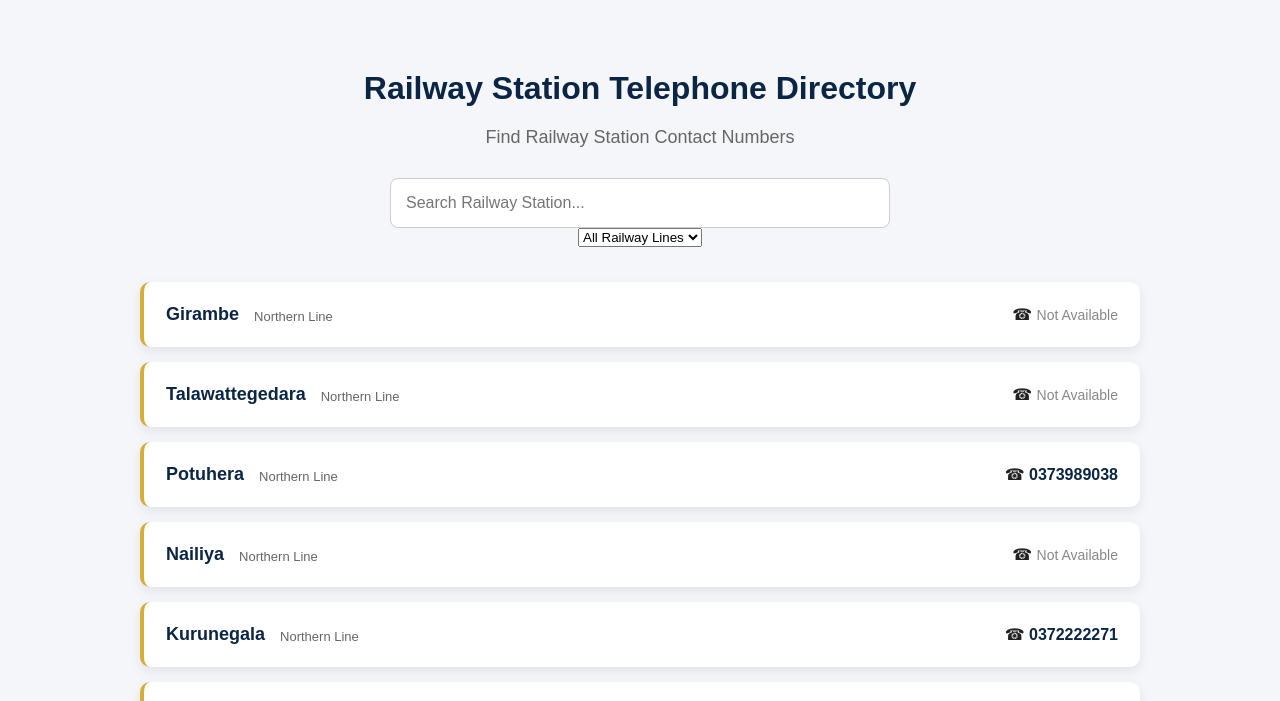
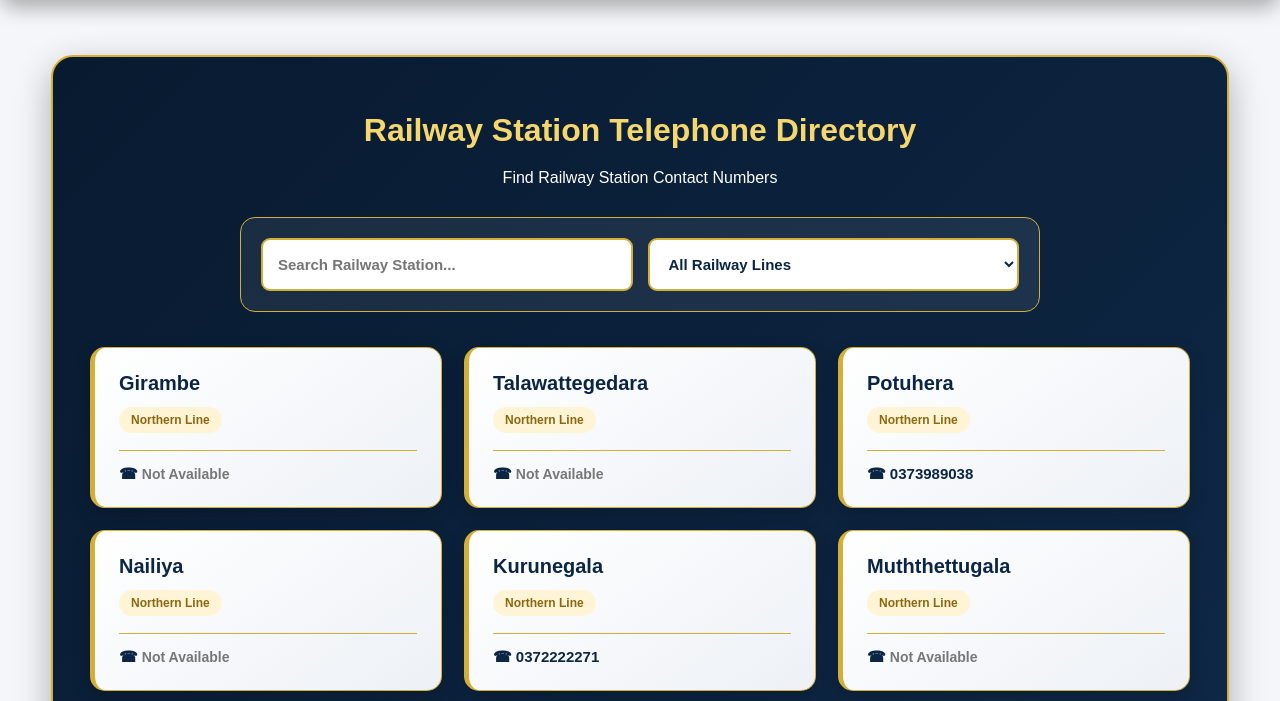
Before and after one commit to welingtonfernando91-ux/Sri-Lanka-Railways, a plain HTML site: page index.html in a window 1280 px wide. Shown: the part 3052-3753 px from the top of the page. Drawn offline with Linux system fonts and the light colour scheme.

Commit message:
Add files via upload

```diff
--- a/style.css
+++ b/style.css
@@ -940,73 +940,7 @@ box-shadow: 0 5px 12px rgba(0,0,0,0.2);
     box-shadow: 0 0 8px rgba(212,175,55,0.3);
 }
 
-#directoryResults {
-    max-width: 1000px;
-    margin: auto;
-}
-
-@media (max-width: 768px) {
-    .directory-section {
-        padding: 45px 15px;
-    }
-
-    .directory-section h2 {
-        font-size: 25px;
-    }
-}
-/* DIRECTORY STATION CARDS */
-
-.directory-card {
-    background: #ffffff;
-    padding: 22px;
-    border-radius: 10px;
-    margin-bottom: 15px;
-    display: flex;
-    justify-content: space-between;
-    align-items: center;
-    gap: 15px;
-    box-shadow: 0 4px 12px rgba(0,0,0,0.08);
-    text-align: left;
-    border-left: 4px solid #d4af37;
-}
-
-.directory-card h3 {
-    color: #0b2545;
-    font-size: 18px;
-    margin: 0;
-}
-
-.directory-card p {
-    color: #666;
-    font-size: 13px;
-    margin: 5px 0 0;
-}
-
-.directory-phone {
-    margin-left: auto;
-}
-
-.directory-phone a {
-    color: #0b2545;
-    font-weight: bold;
-    text-decoration: none;
-}
-
-.directory-phone a:hover {
-    color: #d4af37;
-}
-
-.directory-phone span {
-    color: #888;
-    font-size: 14px;
-}
-
-@media (max-width: 768px) {
-    .directory-card {
-        flex-direction: column;
-        align-items: flex-start;
-    }
-}
+
 #search-result h3 {
     color: #0b2545;
     font-size: 26px;
@@ -1722,3 +1656,210 @@ box-shadow: 0 5px 12px rgba(0,0,0,0.2);
     margin: 0 auto !important;
     box-sizing: border-box;
 }
+/* =====================================
+   SRI LANKA RAILWAYS
+   FINAL PREMIUM TELEPHONE DIRECTORY
+===================================== */
+
+.directory-section {
+    width: 92%;
+    max-width: 1250px;
+    margin: 55px auto;
+    padding: 55px 30px;
+    box-sizing: border-box;
+    background: linear-gradient(135deg, #081a30, #102b4b, #081a30);
+    border: 2px solid #d4af37;
+    border-radius: 22px;
+    box-shadow: 0 12px 35px rgba(0,0,0,0.3);
+    text-align: center;
+}
+
+.directory-section h2 {
+    color: #f5d76e;
+    font-size: 32px;
+    font-weight: 800;
+    margin: 0 0 12px;
+}
+
+.directory-section > p {
+    color: #ffffff;
+    font-size: 16px;
+    margin-bottom: 30px;
+}
+
+/* SEARCH AND LINE FILTER */
+
+.directory-search {
+    display: flex;
+    flex-wrap: wrap;
+    justify-content: center;
+    gap: 15px;
+    max-width: 800px;
+    margin: 0 auto 35px;
+    padding: 20px;
+    background: rgba(255,255,255,0.07);
+    border: 1px solid #d4af37;
+    border-radius: 15px;
+    box-sizing: border-box;
+}
+
+.directory-search input,
+.directory-search select {
+    flex: 1 1 250px;
+    min-width: 0;
+    width: 100%;
+    padding: 15px;
+    background: #ffffff;
+    color: #0b2545;
+    border: 2px solid #d4af37;
+    border-radius: 9px;
+    font-size: 15px;
+    font-weight: 600;
+    box-sizing: border-box;
+}
+
+.directory-search input:focus,
+.directory-search select:focus {
+    outline: none;
+    border-color: #ffd700;
+    box-shadow: 0 0 0 3px rgba(212,175,55,0.2);
+}
+
+/* STATION CARD GRID */
+
+#directoryResults {
+    display: grid;
+    grid-template-columns: repeat(3, minmax(0, 1fr));
+    gap: 22px;
+    width: 100%;
+    max-width: 1100px;
+    margin: 0 auto;
+    box-sizing: border-box;
+}
+
+/* INDIVIDUAL STATION CARD */
+
+#directoryResults .directory-card {
+    display: flex;
+    flex-direction: column;
+    align-items: flex-start;
+    justify-content: flex-start;
+    gap: 12px;
+    width: 100%;
+    min-width: 0;
+    margin: 0;
+    padding: 24px;
+    box-sizing: border-box;
+
+    background: linear-gradient(145deg, #ffffff, #edf1f6);
+    border: 1px solid #d4af37;
+    border-left: 5px solid #d4af37;
+    border-radius: 15px;
+
+    box-shadow: 0 6px 18px rgba(0,0,0,0.18);
+    text-align: left;
+    transition: 0.3s ease;
+}
+
+#directoryResults .directory-card:hover {
+    transform: translateY(-5px);
+    box-shadow: 0 12px 25px rgba(212,175,55,0.25);
+}
+
+#directoryResults .directory-card h3 {
+    color: #0b2545;
+    font-size: 20px;
+    font-weight: 800;
+    margin: 0;
+    overflow-wrap: anywhere;
+}
+
+#directoryResults .directory-card > p {
+    display: inline-block;
+    color: #8a6810;
+    background: #fff5d6;
+    padding: 6px 12px;
+    border-radius: 20px;
+    font-size: 12px;
+    font-weight: 700;
+    margin: 0;
+}
+
+/* PHONE NUMBER - INSIDE CARD */
+
+#directoryResults .directory-phone {
+    display: block;
+    width: 100%;
+    margin: 5px 0 0;
+    padding-top: 14px;
+    border-top: 1px solid #d4af37;
+    color: #0b2545;
+    font-size: 15px;
+    font-weight: 700;
+    overflow-wrap: anywhere;
+    box-sizing: border-box;
+}
+
+#directoryResults .directory-phone a {
+    display: inline-block;
+    max-width: 100%;
+    color: #0b2545;
+    font-weight: 800;
+    text-decoration: none;
+    overflow-wrap: anywhere;
+}
+
+#directoryResults .directory-phone a:hover {
+    color: #a47b00;
+    text-decoration: underline;
+}
+
+#directoryResults .directory-phone span {
+    color: #777777;
+    font-size: 14px;
+}
+
+/* NO STATION FOUND */
+
+#directoryResults > p {
+    grid-column: 1 / -1;
+    color: #ffffff;
+    text-align: center;
+    font-size: 17px;
+}
+
+/* TABLET */
+
+@media (max-width: 900px) {
+    #directoryResults {
+        grid-template-columns: repeat(2, minmax(0, 1fr));
+    }
+}
+
+/* MOBILE */
+
+@media (max-width: 600px) {
+    .directory-section {
+        width: 94%;
+        padding: 35px 15px;
+        margin: 30px auto;
+    }
+
+    .directory-section h2 {
+        font-size: 24px;
+    }
+
+    .directory-search {
+        padding: 14px;
+    }
+
+    .directory-search input,
+    .directory-search select {
+        flex: 1 1 100%;
+    }
+
+    #directoryResults {
+        grid-template-columns: 1fr;
+        gap: 16px;
+    }
+}
```
